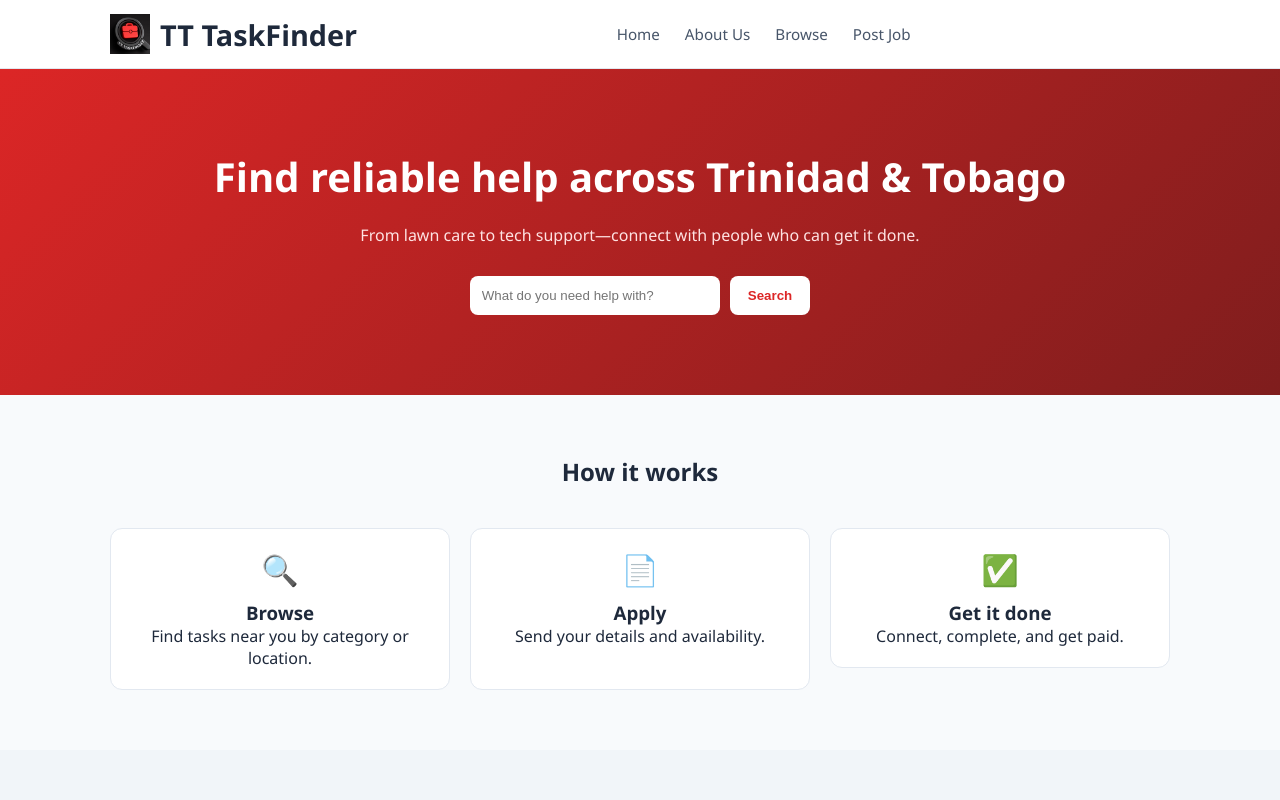
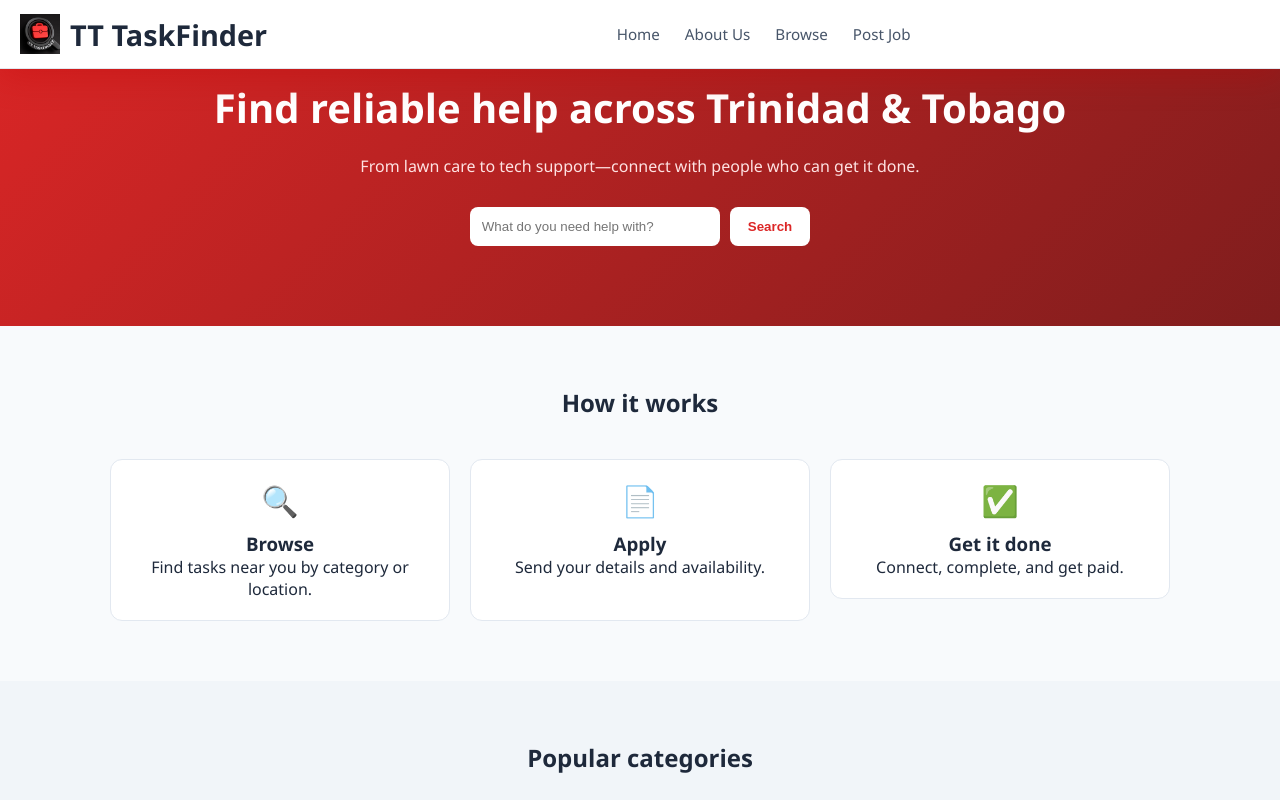
Before and after one commit to Arianne-K-Bailey/TT-TaskFinder, a website: page public/index.html in a window 1280 px wide. Shown: the top 800 px of the page. Drawn offline with Linux system fonts and the light colour scheme; no server answers.

Commit message:
Navbar Modern Update

```diff
--- a/public/components/navbar.css
+++ b/public/components/navbar.css
@@ -1,13 +1,16 @@
 .navbar {
     background: white;
     border-bottom: 1px solid #e2e8f0;
-    position: sticky;
+    width: 100%;
+    position: fixed;
     top: 0;
     z-index: 100;
+    box-shadow: 0 8px 32px rgba(191, 2, 2, 0.3);
+    transition: box-shadow 0.3s ease;
 }
 
 .nav-container {
-    max-width: 1100px;
+    max-width: 100%;
     margin: auto;
     padding: 14px 20px;
     display: flex;
@@ -109,3 +112,7 @@
 .action-btn:hover {
   background: #b91c1c;
 }
+
+.nav-wrapper.scrolled nav {
+    box-shadow: 0 8px 32px rgba(215, 38, 56, 0.4);
+}
```
